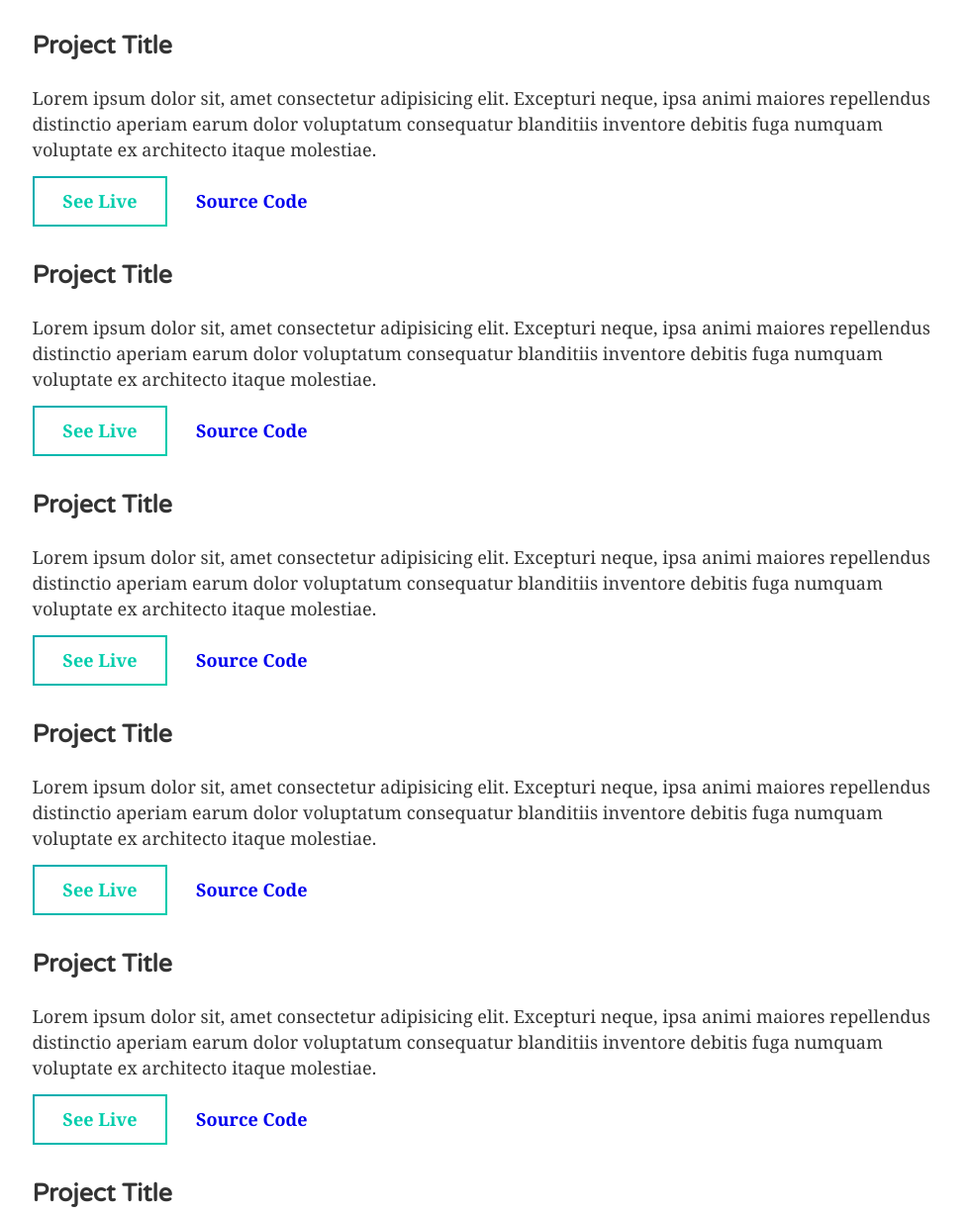
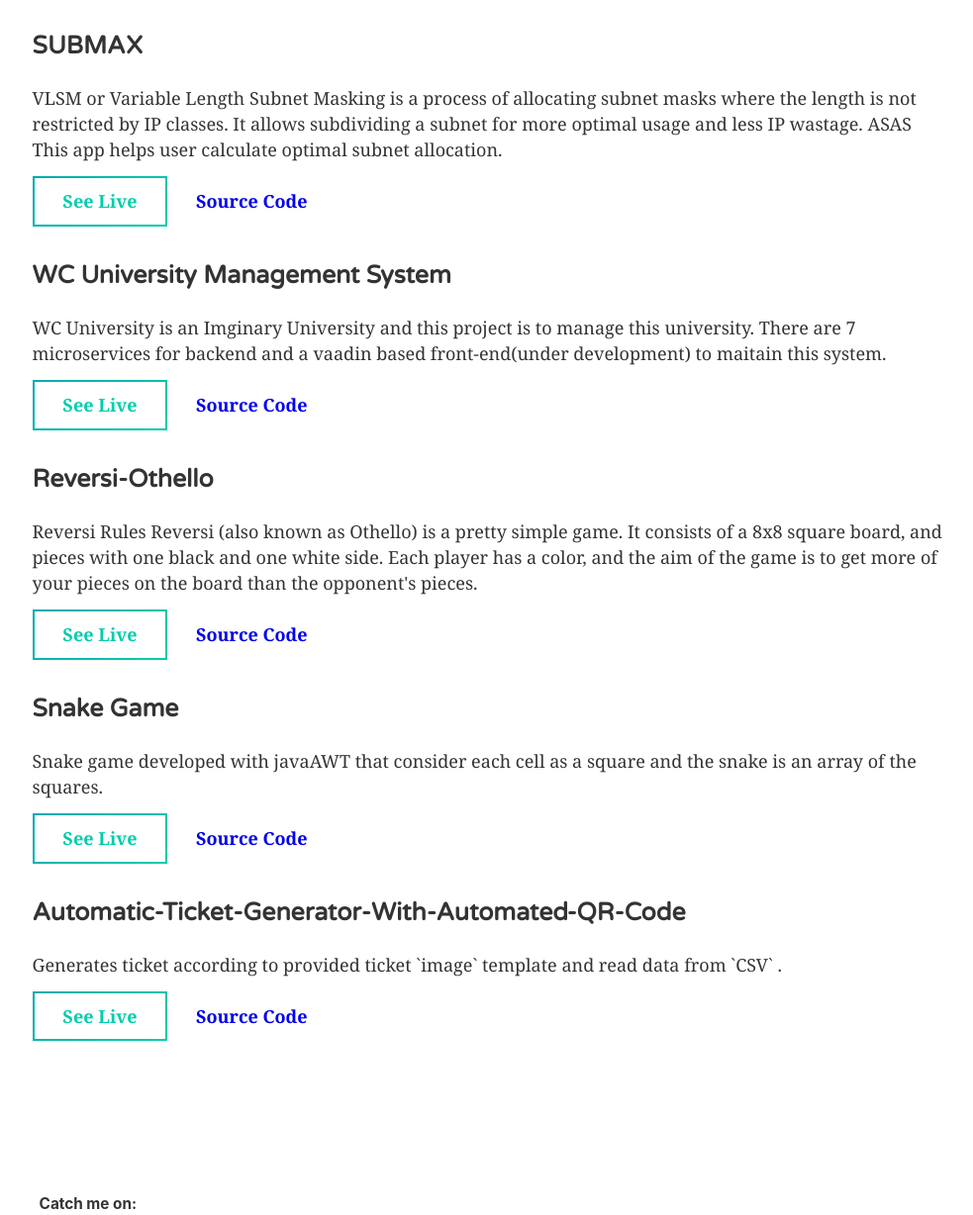
Before and after one commit to ar-pavel/Portfolio-ract, a Gatsby site: page / in a window 1280 px wide. Shown: the part 2514-3742 px from the top of the page at 99% size, without its empty margins (147-1130 px from the left). Built offline with nearby package versions, Linux system fonts and the light colour scheme; Gatsby itself is replaced by a stand-in of ours.

Commit message:
Components: {card, project} implemented

```diff
--- a/src/components/Card.js
+++ b/src/components/Card.js
@@ -3,28 +3,21 @@ import Image from "./image"
 
 // TODO: replace static variables with props properties
 
-const Card = ({ props }) => (
+const Card = ({ name, title, description, src, live }) => (
   <>
-    <div className="card">
-      <p style={{ color: "red" }}>{props}</p>
-    </div>
+    <div className="card">{/* <p style={{ color: "red" }}>{name}</p> */}</div>
 
     <div class="row">
       <div class="col-lg-4 col-sm-12">
         <div class="project-wrapper__text" data-sr-id="9">
-          <h3 class="project-wrapper__text-title">Project Title</h3>
+          <h3 class="project-wrapper__text-title">{title}</h3>
           <div>
-            <p class="mb-4">
-              Lorem ipsum dolor sit, amet consectetur adipisicing elit.
-              Excepturi neque, ipsa animi maiores repellendus distinctio aperiam
-              earum dolor voluptatum consequatur blanditiis inventore debitis
-              fuga numquam voluptate ex architecto itaque molestiae.
-            </p>
+            <p class="mb-4">{description}</p>
           </div>
-          <a target="_blank" class="cta-btn cta-btn--live" href="#!">
+          <a target="_blank" class="cta-btn cta-btn--live" href={live}>
             See Live
           </a>
-          <a target="_blank" class="cta-btn cta-btn--src" href="#!">
+          <a target="_blank" class="cta-btn cta-btn--src" href={src}>
             Source Code
           </a>
         </div>
--- a/src/components/Projects.js
+++ b/src/components/Projects.js
@@ -10,14 +10,42 @@ const Project = () => (
     <SEO title="Projects" />
     <h1>Project Showcase</h1>
     <div>
-      <Card name="Place holder" />
-      <Card name="Place holder" />
-      <Card name="Place holder" />
-      <Card name="Place holder" />
-      <Card name="Place holder" />
-      <Card name="Place holder" />
-      <Card name="Place holder" />
-      <Card name="Place holder" />
+      <Card
+        name="Subnet Calculator"
+        title="SUBMAX"
+        description="VLSM or Variable Length Subnet Masking is a process of allocating subnet masks where the length is not restricted by IP classes. It allows subdividing a subnet for more optimal usage and less IP wastage. ASAS This app helps user calculate optimal subnet allocation."
+        live="https://submaxvlsm.herokuapp.com/"
+        src="https://github.com/ar-pavel/SUBMAX"
+      />
+      <Card
+        name="WC-University-Portal"
+        title="WC University Management System"
+        description="WC University is an Imginary University and this project is to manage this university. There are 7 microservices for backend and a vaadin based front-end(under development) to maitain this system."
+        live="http://ar-pavel.me/WC-University-Portal/"
+        src="https://github.com/ar-pavel/WC-University-Portal"
+      />
+      <Card
+        name="Reversi-OthelloGame"
+        title="Reversi-Othello"
+        description="Reversi Rules Reversi (also known as Othello) is a pretty simple game. It consists of a 8x8 square board, and pieces with one black and one white side. Each player has a color, and the aim of the game is to get more of your pieces on the board than the opponent's pieces."
+        live="https://github.com/ar-pavel/Reversi-Othello"
+        src="https://github.com/ar-pavel/Reversi-Othello"
+      />
+      <Card
+        name="Snake-Game"
+        title="Snake Game"
+        description="Snake game developed with javaAWT that consider each cell as a square and the snake is an array of the squares."
+        live="https://github.com/ar-pavel/Snake-Game"
+        src="https://github.com/ar-pavel/Snake-Game"
+      />
+
+      <Card
+        name="Automatic-Ticket-Generator-With-Automated-QR-Code"
+        title="Automatic-Ticket-Generator-With-Automated-QR-Code"
+        description="Generates ticket according to provided ticket `image` template  and read data from `CSV`  . "
+        live="https://github.com/ar-pavel/Automatic-Ticket-Generator-With-Automated-QR-Code/blob/master/README.md"
+        src="https://github.com/ar-pavel/Automatic-Ticket-Generator-With-Automated-QR-Code/blob/master/README.md"
+      />
     </div>{" "}
   </div>
 )
--- a/src/components/Volunteering.js
+++ b/src/components/Volunteering.js
@@ -8,7 +8,7 @@ const Volunteering = () => (
     <div className="page">
       <div className="seucc" style={{ marginBottom: 50 }}>
         <h3 style={{ marginBottom: 7 }}> Southeast Computer Club</h3>
-        <h6 style={{ marginBottom: 10 }}>Sep 2018 - Dec 2020</h6>
+        <h6 style={{ marginBottom: 10 }}>Sep 2018 - Dec 2019</h6>
         <em>Southeast Computer Club</em> is Southeast University's central
         computer club. I was a governing body member and organized many events
         especially related to programming, Science and technology, SEU Intra-Uni
```
